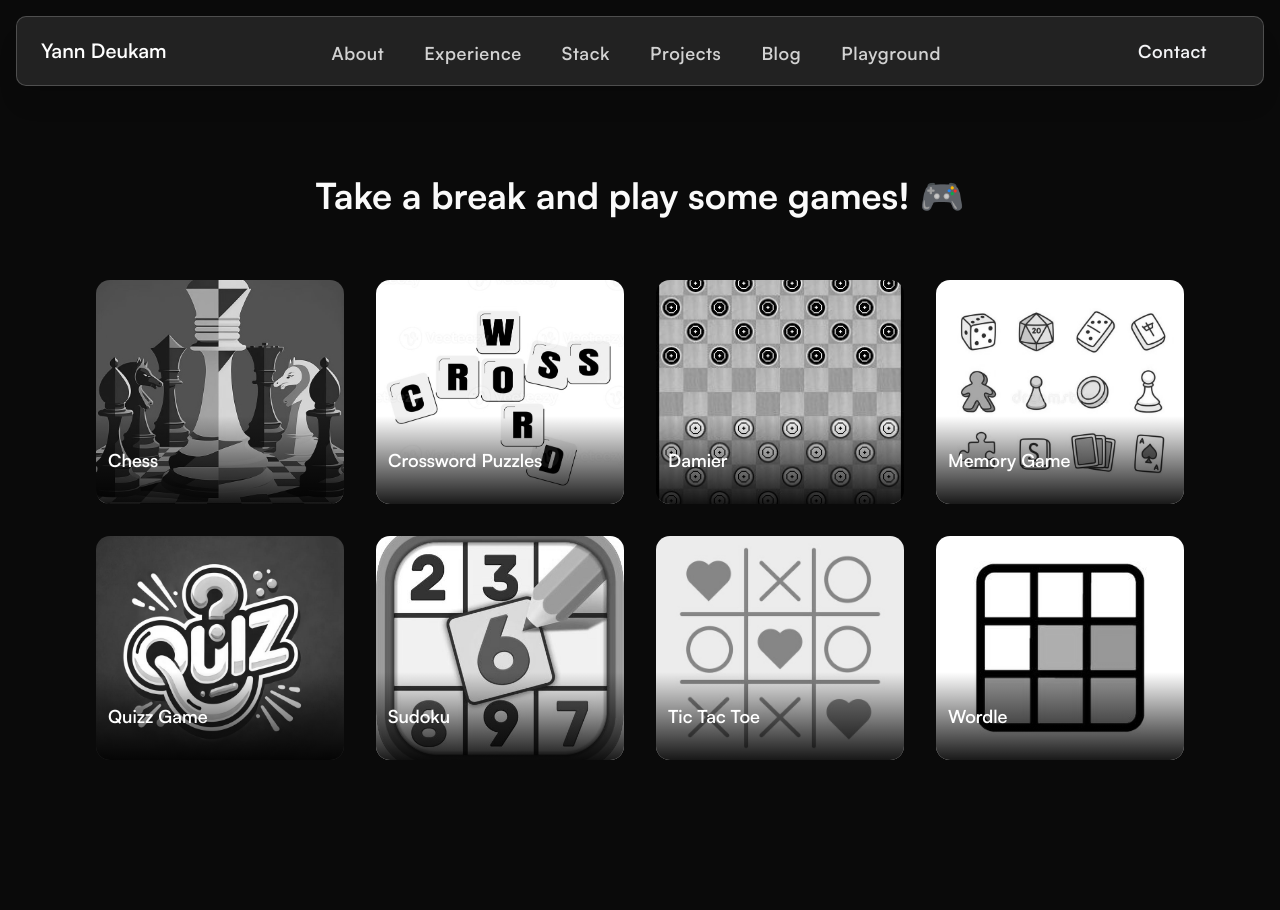
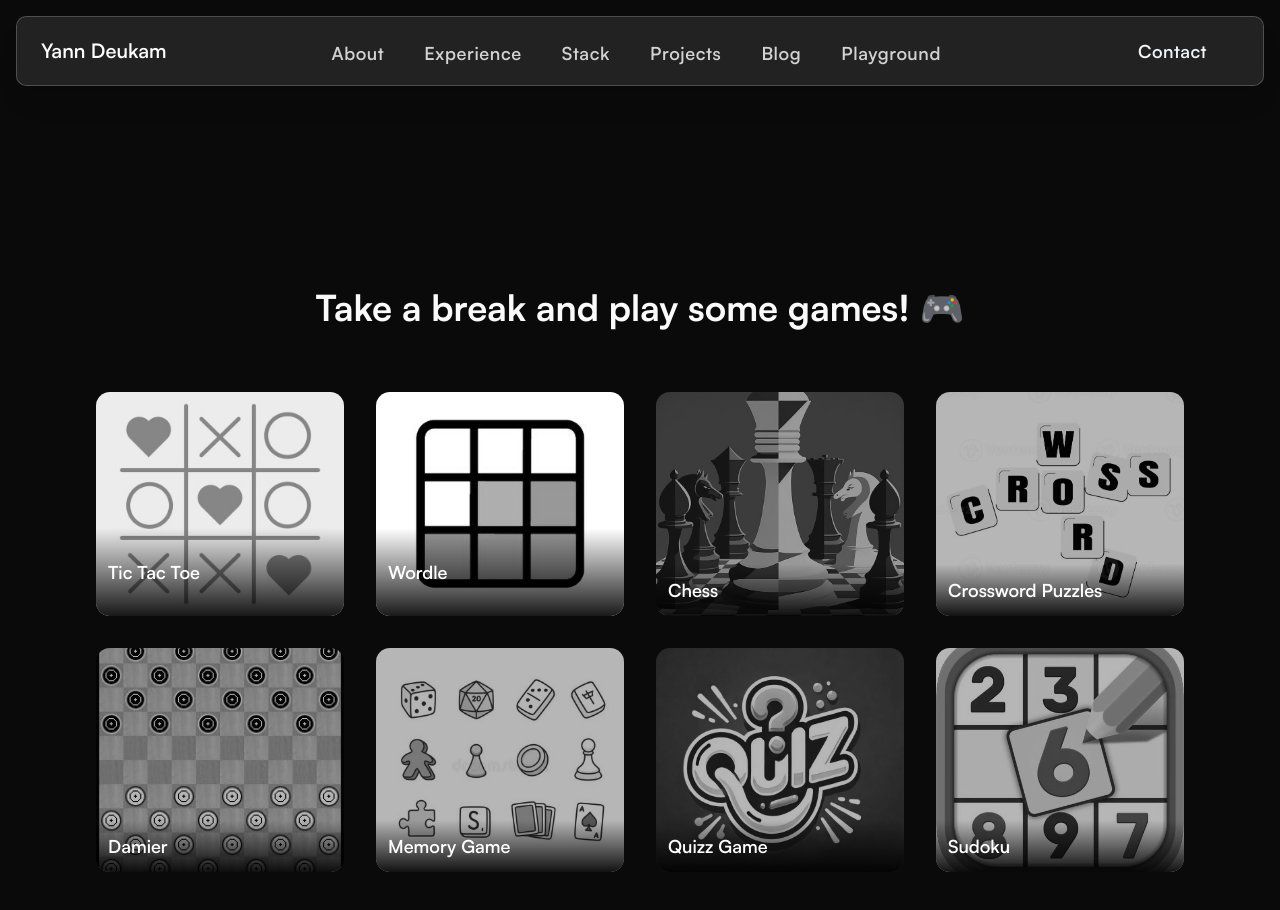
Before and after one commit to Yann-Deukam/nextjs-my-portfolio, a Next.js app: page /playground in a window 1280 px wide. Shown: the top 910 px of the page. Built offline with nearby package versions, Linux system fonts and the light colour scheme.

Commit message:
wordle completed

```diff
--- a/app/layout.tsx
+++ b/app/layout.tsx
@@ -49,7 +49,8 @@ export default function RootLayout({
           <TooltipProvider>
             <Navbar />
             <main className="max-w-7xl mx-auto px-6 lg:px-12 py-24">
-              {children}
+              {" "}
+              {children}{" "}
             </main>
           </TooltipProvider>
         </ThemeProvider>
--- /dev/null
+++ b/app/playground/wordle/page.tsx
@@ -0,0 +1,192 @@
+"use client";
+
+import { useEffect, useState } from "react";
+import { motion } from "framer-motion";
+import { Gamepad2, Home, RotateCcw } from "lucide-react";
+import { useRouter } from "next/navigation";
+import confetti from "canvas-confetti";
+import { WORDS } from "@/constants";
+
+type Status = "playing" | "won" | "lost";
+
+export default function WordlePage() {
+  const router = useRouter();
+  const [solution, setSolution] = useState("");
+  const [guesses, setGuesses] = useState<string[]>([]);
+  const [currentGuess, setCurrentGuess] = useState("");
+  const [status, setStatus] = useState<Status>("playing");
+
+  useEffect(() => {
+    const random = WORDS[Math.floor(Math.random() * WORDS.length)];
+    setSolution(random);
+  }, []);
+
+  useEffect(() => {
+    if (status === "won") {
+      confetti({
+        particleCount: 150,
+        spread: 90,
+        origin: { y: 0.6 },
+      });
+    }
+  }, [status]);
+
+  const handleKeyDown = (e: KeyboardEvent) => {
+    if (status !== "playing") return;
+
+    if (e.key === "Enter") {
+      if (currentGuess.length !== 5) return;
+
+      const newGuesses = [...guesses, currentGuess.toUpperCase()];
+      setGuesses(newGuesses);
+      setCurrentGuess("");
+
+      if (currentGuess.toUpperCase() === solution) {
+        setStatus("won");
+      } else if (newGuesses.length === 6) {
+        setStatus("lost");
+      }
+    }
+
+    if (e.key === "Backspace") {
+      setCurrentGuess((prev) => prev.slice(0, -1));
+    }
+
+    if (/^[a-zA-Z]$/.test(e.key) && currentGuess.length < 5) {
+      setCurrentGuess((prev) => prev + e.key.toUpperCase());
+    }
+  };
+
+  useEffect(() => {
+    window.addEventListener("keydown", handleKeyDown);
+    return () => window.removeEventListener("keydown", handleKeyDown);
+  });
+
+  const getTileColor = (letter: string, index: number) => {
+    if (solution[index] === letter) return "bg-green-500";
+    if (solution.includes(letter)) return "bg-yellow-500";
+    return "bg-gray-700";
+  };
+
+  const resetGame = () => {
+    const random = WORDS[Math.floor(Math.random() * WORDS.length)];
+    setSolution(random);
+    setGuesses([]);
+    setCurrentGuess("");
+    setStatus("playing");
+  };
+
+  return (
+    <div className="min-h-[80vh] flex items-center justify-center text-white px-6">
+      <div className="w-full max-w-6xl grid grid-cols-1 lg:grid-cols-2 gap-16 items-center">
+        {/* LEFT COLUMN — GAME GRID */}
+        <div className="flex justify-center lg:justify-end">
+          <div className="grid gap-2">
+            {[...Array(6)].map((_, rowIndex) => {
+              const guess =
+                guesses[rowIndex] ||
+                (rowIndex === guesses.length ? currentGuess : "");
+
+              return (
+                <div key={rowIndex} className="flex gap-2">
+                  {[...Array(5)].map((_, colIndex) => {
+                    const letter = guess[colIndex] || "";
+                    const isSubmitted = rowIndex < guesses.length;
+
+                    return (
+                      <motion.div
+                        key={colIndex}
+                        className={`w-20 h-20 flex items-center justify-center text-2xl font-bold uppercase border border-gray-600
+                      ${
+                        isSubmitted
+                          ? getTileColor(letter, colIndex)
+                          : "bg-gray-800"
+                      }`}
+                        initial={{ scale: 0.9 }}
+                        animate={{ scale: 1 }}
+                        transition={{ duration: 0.2 }}
+                      >
+                        {letter}
+                      </motion.div>
+                    );
+                  })}
+                </div>
+              );
+            })}
+          </div>
+        </div>
+
+        {/* RIGHT COLUMN — INFO & ACTIONS */}
+        <div className="flex flex-col items-center lg:items-start text-center lg:text-left">
+          <h1 className="text-4xl font-bold mb-8">Wordle</h1>
+
+          {status === "playing" && (
+            <p className="text-gray-400 mb-6">
+              Guess the 5-letter word in 6 attempts.
+            </p>
+          )}
+
+          {status !== "playing" && (
+            <>
+              <p className="text-xl font-semibold mb-6">
+                {status === "won"
+                  ? "🎉 You Won!"
+                  : `❌ You Lost! Word was ${solution}`}
+              </p>
+
+              <div className="flex gap-10 mt-4">
+                {/* Play Again */}
+                <button
+                  onClick={resetGame}
+                  className="flex flex-col items-center gap-2 group"
+                >
+                  <div
+                    className="w-20 h-20 rounded-full bg-cyan-500/20 border border-cyan-400 flex items-center justify-center
+                  group-hover:scale-110 transition-all duration-300 shadow-[0_0_20px_#22d3ee50]"
+                  >
+                    <RotateCcw size={36} className="text-cyan-400" />
+                  </div>
+                  <span className="text-sm text-gray-300 group-hover:text-cyan-400 transition">
+                    Play Again
+                  </span>
+                </button>
+
+                {/* Home */}
+                <button
+                  onClick={() => router.push("/")}
+                  className="flex flex-col items-center gap-2 group"
+                >
+                  <div
+                    className="w-20 h-20 rounded-full bg-red-500/20 border border-red-400 flex items-center justify-center
+                  group-hover:scale-110 transition-all duration-300 shadow-[0_0_20px_#ef444450]"
+                  >
+                    <Home size={36} className="text-red-400" />
+                  </div>
+                  <span className="text-sm text-gray-300 group-hover:text-red-400 transition">
+                    Home
+                  </span>
+                </button>
+
+                {/* Games List */}
+                <button
+                  onClick={() => router.push("/playground")}
+                  className="flex flex-col items-center gap-2 group"
+                >
+                  <div
+                    className="w-20 h-20 rounded-full bg-purple-500/20 border border-purple-400 flex items-center justify-center
+                  group-hover:scale-110 transition-all duration-300 shadow-[0_0_20px_#a855f750]"
+                  >
+                    <Gamepad2 size={36} className="text-purple-400" />
+                  </div>
+                  <span className="text-sm text-gray-300 group-hover:text-purple-400 transition">
+                    Games
+                  </span>
+                </button>
+              </div>
+            </>
+          )}
+        </div>
+      </div>
+    </div>
+  );
+}
--- a/components/GameGrid.tsx
+++ b/components/GameGrid.tsx
@@ -7,37 +7,73 @@ import Link from "next/link";
 
 export default function GameGrid() {
   return (
-    <div className="bg-background py-12 mt-8">
+    <div className="bg-background py-12 mt-36">
       <div className="max-w-7xl mx-auto px-6 lg:px-12">
         <h2 className="text-3xl md:text-4xl font-bold mb-16 text-center">
           Take a break and play some games! 🎮
         </h2>
 
         <div className="grid grid-cols-1 sm:grid-cols-2 md:grid-cols-4 gap-8">
-          {games.map((game) => (
-            <Link
-              href={`/playground/${game.slug}`}
-              key={game.slug}
-              className="relative overflow-hidden rounded-xl group cursor-pointer w-full h-56 md:h-48 lg:h-56"
-            >
-              {/* Game Image */}
-              <img
-                src={game.image}
-                alt={game.name}
-                className="w-full h-full object-cover grayscale group-hover:grayscale-0 transition-all duration-500"
-              />
+          {games.map((game) => {
+            const isPlayable = game.status === "playable";
 
-              {/* Dark Gradient Overlay with Text and Play Button */}
-              <div className="absolute bottom-0 left-0 right-0 bg-linear-to-t from-black/90 to-transparent p-3 flex justify-between items-center">
-                <p className="text-white font-semibold text-lg">{game.name}</p>
+            const content = (
+              <>
+                {/* Status Badge */}
+                <div
+                  className={`absolute top-3 right-3 z-20 px-3 py-1 text-xs font-semibold rounded-full
+        opacity-0 translate-y-2 group-hover:opacity-100 group-hover:translate-y-0
+        transition-all duration-300 pointer-events-none
+        ${
+          isPlayable
+            ? "bg-green-500/90 text-white"
+            : "bg-yellow-500/90 text-black"
+        }`}
+                >
+                  {isPlayable ? "Playable" : "In Development"}
+                </div>
 
-                {/* Play button appears only on hover */}
-                <button className="p-4 rounded-full flex items-center justify-center shadow-md bg-black opacity-0 group-hover:opacity-100 hover:scale-110 transition-all duration-300">
-                  <Play className="w-8 h-8 text-white" fill="white" />
-                </button>
+                {/* Game Image */}
+                <img
+                  src={game.image}
+                  alt={game.name}
+                  className={`w-full h-full object-cover transition-all duration-500
+          ${isPlayable ? "grayscale group-hover:grayscale-0" : "grayscale opacity-70"}
+        `}
+                />
+
+                {/* Bottom Overlay */}
+                <div className="absolute bottom-0 left-0 right-0 bg-linear-to-t from-black/90 to-transparent p-3 flex justify-between items-center">
+                  <p className="text-white font-semibold text-lg">
+                    {game.name}
+                  </p>
+
+                  {isPlayable && (
+                    <button className="p-4 rounded-full flex items-center justify-center shadow-md bg-black opacity-0 group-hover:opacity-100 hover:scale-110 transition-all duration-300">
+                      <Play className="w-8 h-8 text-white" fill="white" />
+                    </button>
+                  )}
+                </div>
+              </>
+            );
+
+            return isPlayable ? (
+              <Link
+                href={`/playground/${game.slug}`}
+                key={game.slug}
+                className="relative overflow-hidden rounded-xl group cursor-pointer w-full h-56 md:h-48 lg:h-56"
+              >
+                {content}
+              </Link>
+            ) : (
+              <div
+                key={game.slug}
+                className="relative overflow-hidden rounded-xl group cursor-not-allowed w-full h-56 md:h-48 lg:h-56"
+              >
+                {content}
               </div>
-            </Link>
-          ))}
+            );
+          })}
         </div>
       </div>
     </div>
--- a/constants/index.ts
+++ b/constants/index.ts
@@ -58,21 +58,58 @@ export interface Game {
   name: string;
   image: string;
   slug: string;
+  status: "playable" | "in-development";
 }
 
 export const games: Game[] = [
-  { name: "Chess", image: "/games/chess.jpg", slug: "chess" },
+  {
+    name: "Tic Tac Toe",
+    image: "/games/tic-tac-toe.jpg",
+    slug: "tic-tac-toe",
+    status: "playable",
+  },
+  {
+    name: "Wordle",
+    image: "/games/wordle.jpg",
+    slug: "wordle",
+    status: "playable",
+  },
+  {
+    name: "Chess",
+    image: "/games/chess.jpg",
+    slug: "chess",
+    status: "in-development",
+  },
   {
     name: "Crossword Puzzles",
     image: "/games/crossword.jpg",
     slug: "crossword",
+    status: "in-development",
   },
-  { name: "Damier", image: "/games/dames.jpg", slug: "damier" },
-  { name: "Memory Game", image: "/games/memory.jpg", slug: "memory" },
-  { name: "Quizz Game", image: "/games/quizz.jpg", slug: "quizz" },
-  { name: "Sudoku", image: "/games/sudoku.jpg", slug: "sudoku" },
-  { name: "Tic Tac Toe", image: "/games/tic-tac-toe.jpg", slug: "tic-tac-toe" },
-  { name: "Wordle", image: "/games/wordle.jpg", slug: "wordle" },
+  {
+    name: "Damier",
+    image: "/games/dames.jpg",
+    slug: "damier",
+    status: "in-development",
+  },
+  {
+    name: "Memory Game",
+    image: "/games/memory.jpg",
+    slug: "memory",
+    status: "in-development",
+  },
+  {
+    name: "Quizz Game",
+    image: "/games/quizz.jpg",
+    slug: "quizz",
+    status: "in-development",
+  },
+  {
+    name: "Sudoku",
+    image: "/games/sudoku.jpg",
+    slug: "sudoku",
+    status: "in-development",
+  },
 ];
 
 export interface InfoCard {
@@ -181,3 +218,28 @@ export const blogPosts: BlogPost[] = [
     image: "/blogs/blogs.jpg",
   },
 ];
+
+// constants/index.ts
+
+export const WORDS: string[] = [
+  "REACT",
+  "STACK",
+  "GAMES",
+  "BUILD",
+  "CLEAN",
+  "LOGIC",
+  "CODES",
+  "VITES",
+  "ROUTE",
+  "STATE",
+  "STORE",
+  "FETCH",
+  "ARRAY",
+  "DEBUG",
+  "CLASS",
+  "FRAME",
+  "STYLE",
+  "INPUT",
+  "TOKEN",
+  "MODEL",
+];
```
Also changed, not shown: app/Loader.tsx (added, +23 -0 lines).
